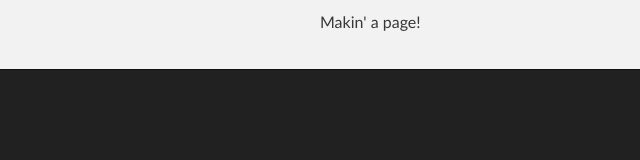
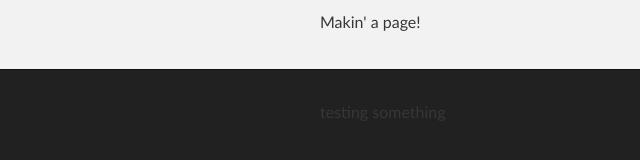
Before and after one commit to fairyqueen/fairyqueen.github.io, a plain HTML site: page index.html in a window 1280 px wide. Shown: the part 250-410 px from the top of the page, 0-640 px from the left. Drawn offline with Linux system fonts and the light colour scheme.

Commit message:
Update index.html

```diff
--- a/index.html
+++ b/index.html
@@ -29,6 +29,9 @@
         <p>Makin' a page!</p>
       </section>
     </div>
+    <section is="main_contect" class="inner">
+      <p>testing something</p>
+    </section>
 
     <!-- FOOTER  -->
     <div id="footer_wrap" class="outer">
```
